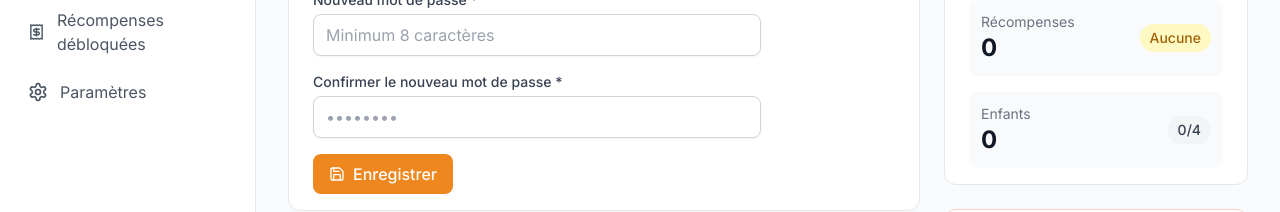
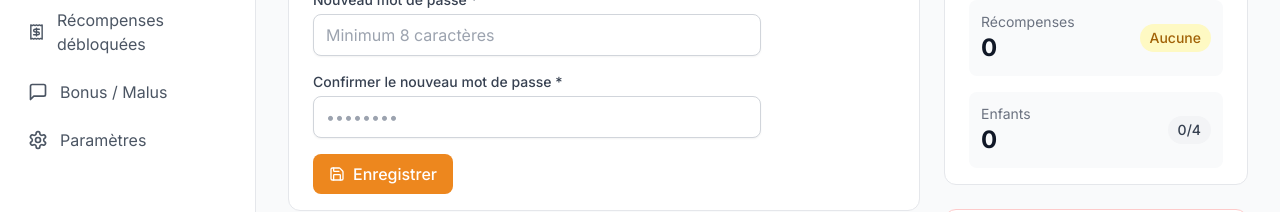
Before and after one commit to laminesk/kids-goals-tracker, a Next.js app: page /parent/settings in a window 1280 px wide. Shown: the part 347-559 px from the top of the page. Built offline with nearby package versions, Linux system fonts and the light colour scheme; no server answers; the database is empty; sample sign-in values are in the browser's storage.

Commit message:
feat: add Bonus/Malus link in parent sidebar

```diff
--- a/src/app/parent/layout.tsx
+++ b/src/app/parent/layout.tsx
@@ -1,9 +1,9 @@
 'use client'
 
-import { useEffect } from 'react'
+import { useEffect, useState } from 'react'
 import { useRouter } from 'next/navigation'
 import { useAuth } from '@/hooks/useAuth'
-import { Bell, LogOut, LayoutDashboard, ListTodo, Gift, History, Settings, Users, ChevronDown, ChevronUp, ClipboardCheck, Receipt } from 'lucide-react'
+import { Bell, LogOut, LayoutDashboard, ListTodo, Gift, History, Settings, Users, ChevronDown, ChevronUp, ClipboardCheck, Receipt, MessageSquare } from 'lucide-react'
 import { Button } from '@/components/ui/Button'
 import { Card, CardContent, CardHeader, CardTitle } from '@/components/ui/Card'
 import { Badge } from '@/components/ui/Badge'
@@ -231,6 +231,13 @@ export default function ParentLayout({ children }: { children: React.ReactNode }
               <span>Récompenses débloquées</span>
             </Link>
             <Link
+              href="/parent/adjustments"
+              className="flex items-center gap-3 px-3 py-2.5 rounded-lg text-gray-600 hover:text-gray-900 hover:bg-gray-100 transition-colors"
+            >
+              <MessageSquare className="w-5 h-5" />
+              <span>Bonus / Malus</span>
+            </Link>
+            <Link
               href="/parent/settings"
               className="flex items-center gap-3 px-3 py-2.5 rounded-lg text-gray-600 hover:text-gray-900 hover:bg-gray-100 transition-colors"
             >
@@ -277,5 +284,3 @@ export default function ParentLayout({ children }: { children: React.ReactNode }
     </div>
   )
 }
-
-import { useState } from 'react'
```
